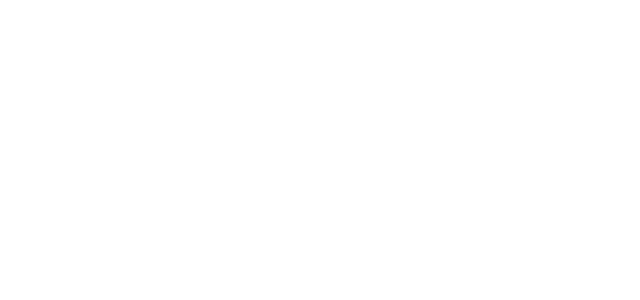
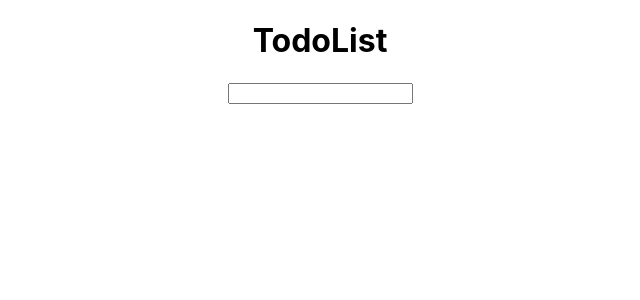
Before and after one commit to csy1597/React, a React (Create React App) app in the folder test2/: page / in a window 1280 px wide. Shown: the top 300 px of the page, without its empty margins (320-960 px from the left). Built offline with nearby package versions, Linux system fonts and the light colour scheme.

Commit message:
onChange

```diff
--- a/test2/src/App.js
+++ b/test2/src/App.js
@@ -6,16 +6,18 @@
 function App() {
 
   //State
-
+  const [value, setValue] = useState('');
 
   //Event
-
+  const onChange = (e) => setValue(e.target.value);
 
 
 
   // JSX
   return (
     <div className="App">
+      <h1>TodoList</h1>
+      <input value={value} onChange={onChange} />
 
     </div>
   );
```
